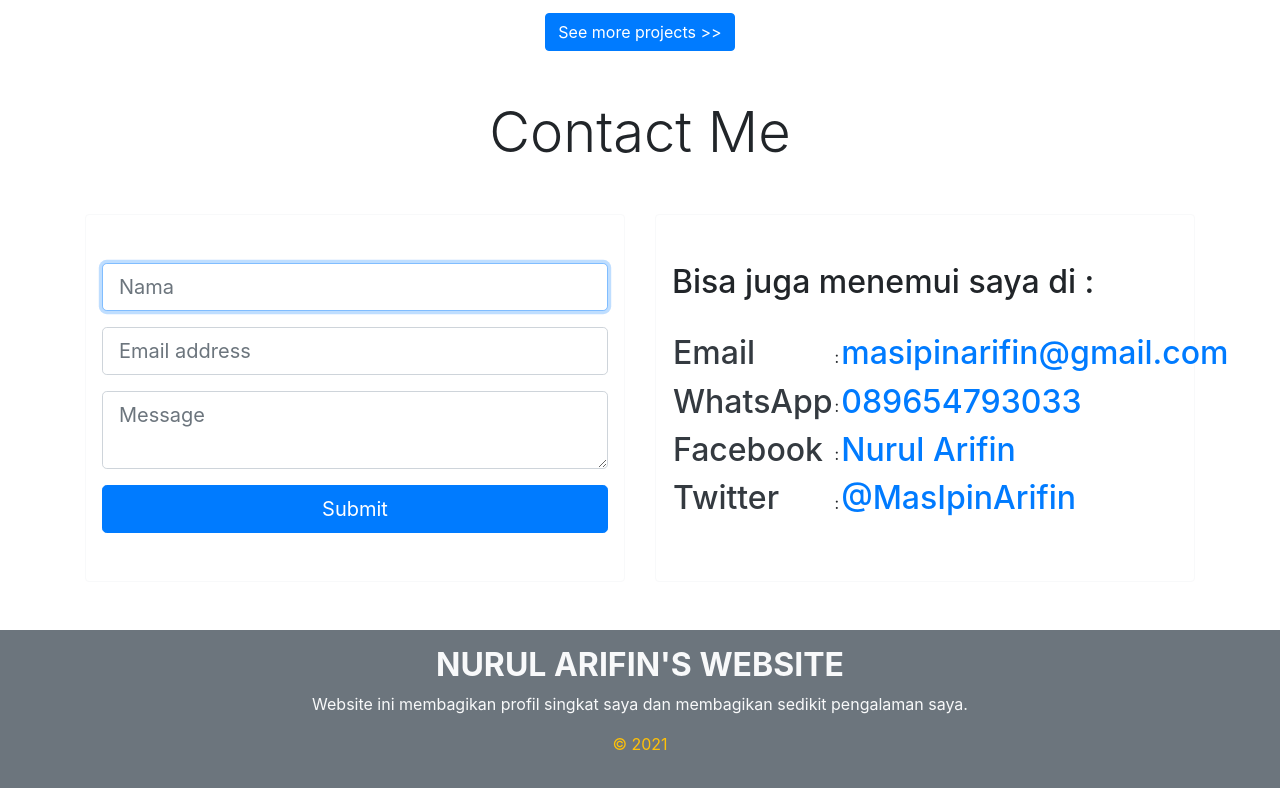
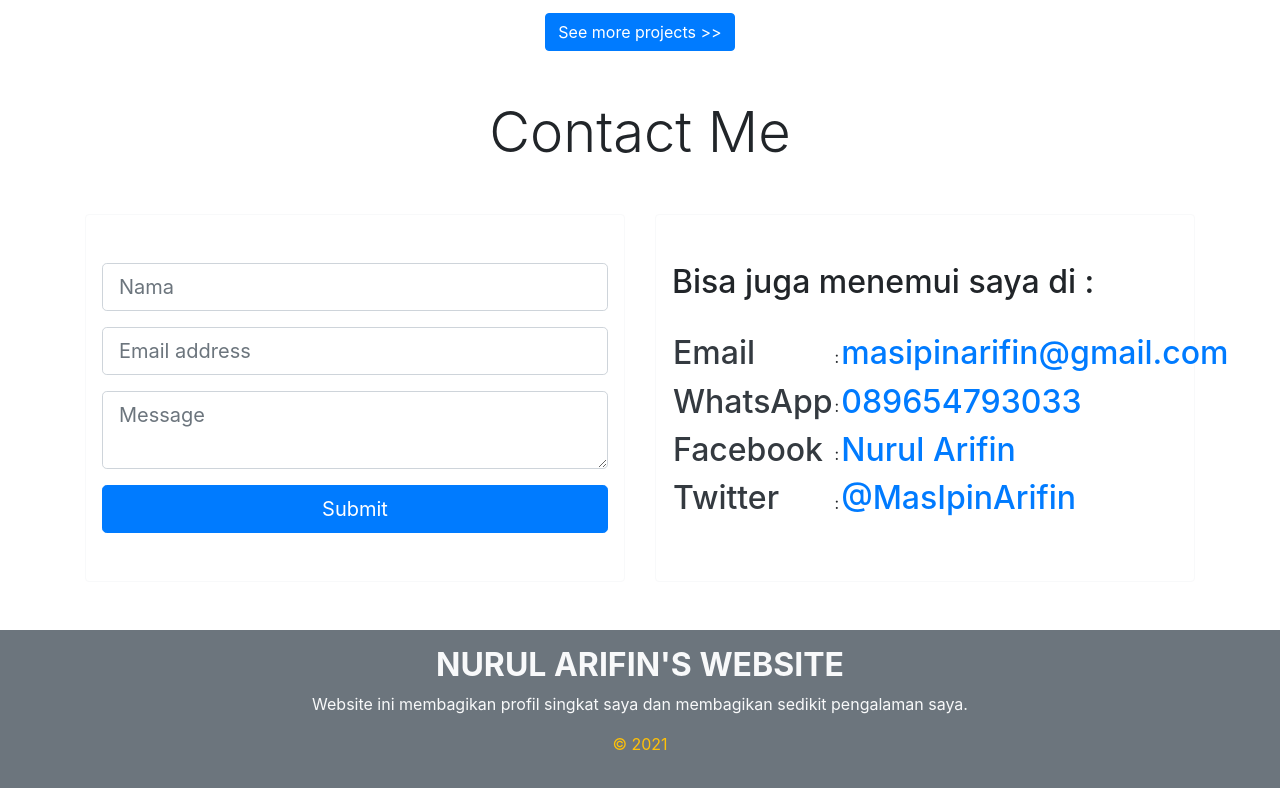
Before and after one commit to masipinarifin/webportofolio, a plain HTML site: page index.html in a window 1280 px wide. Shown: the part 1372-2160 px from the top of the page. Drawn offline with nearby package versions, Linux system fonts and the light colour scheme.

Commit message:
Create web portofolio

```diff
--- a/index.html
+++ b/index.html
@@ -133,12 +133,11 @@
                 <div class="card mb-5 pt-5 pb-5 pl-3 pr-3 border-light">
                     <form>
                         <div class="form-group">
-                            <input class="form-control form-control-lg" type="text" placeholder="Nama" required=""
-                                autofocus="">
+                            <input class="form-control form-control-lg" type="text" placeholder="Nama" required="">
                         </div>
                         <div class="form-group">
                             <input type="email" id="inputEmail" class="form-control form-control-lg"
-                                placeholder="Email address" required="" autofocus="">
+                                placeholder="Email address" required="">
                         </div>
                         <div class="form-group">
                             <textarea type="text" id="inputMessage" class="form-control form-control-lg"
```
